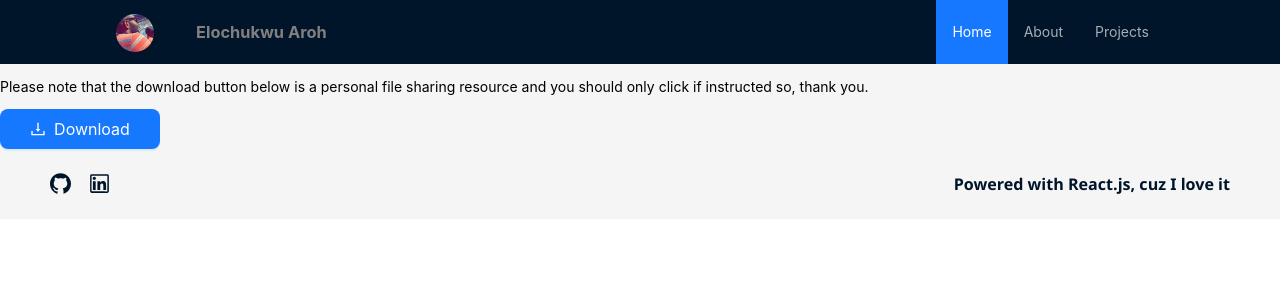
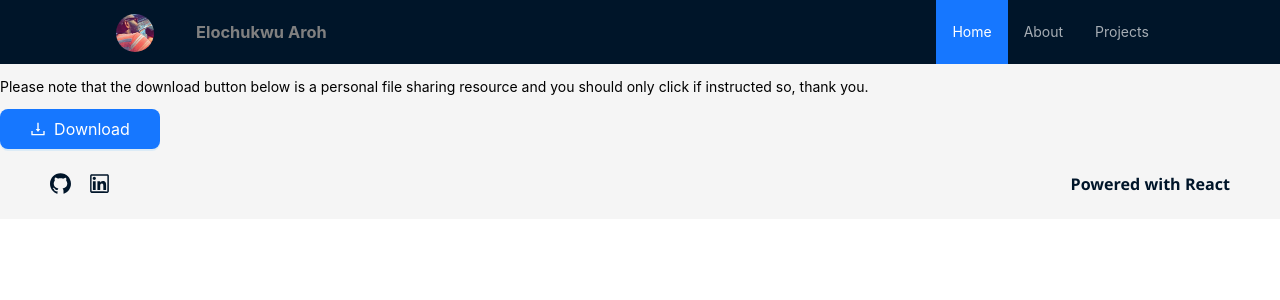
Before and after one commit to aroh-elochukwu/elo-portfolio-site-2.0, a React (Create React App) app: page /hidden-page in a window 1280 px wide. Shown: the top 300 px of the page. Built offline with nearby package versions, Linux system fonts and the light colour scheme.

Commit message:
change footer message - make more professional

```diff
--- a/src/components/footer/FooterSection.jsx
+++ b/src/components/footer/FooterSection.jsx
@@ -10,7 +10,7 @@ const FooterSection = () => {
   return (
     <Footer className={styles['footer-section-container']}>
       <SocialMediaLinksDiv/>
-      <p className={styles['footer-side-text']}>Powered with React.js, cuz I love it</p>
+      <p className={styles['footer-side-text']}>Powered with React</p>
 
     </Footer>
    );
```
